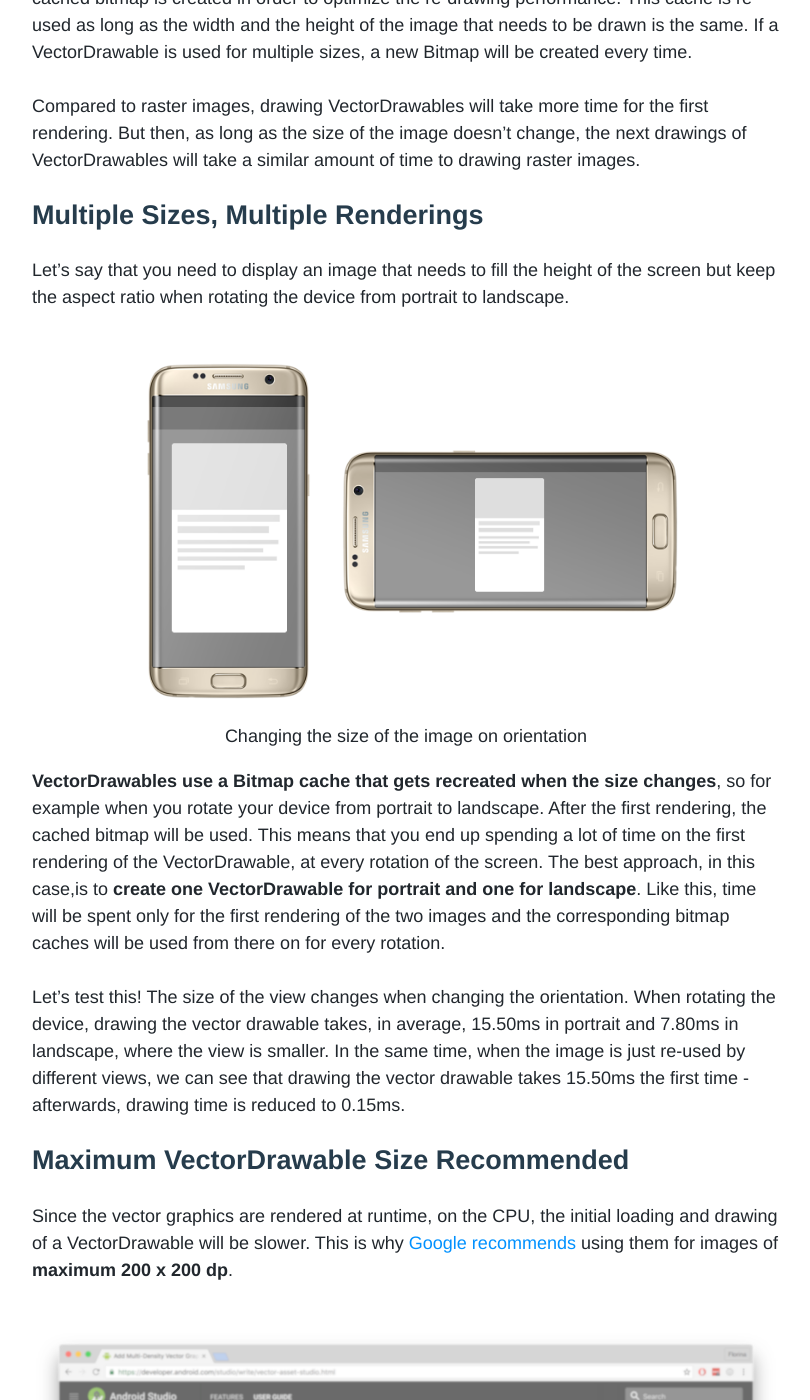
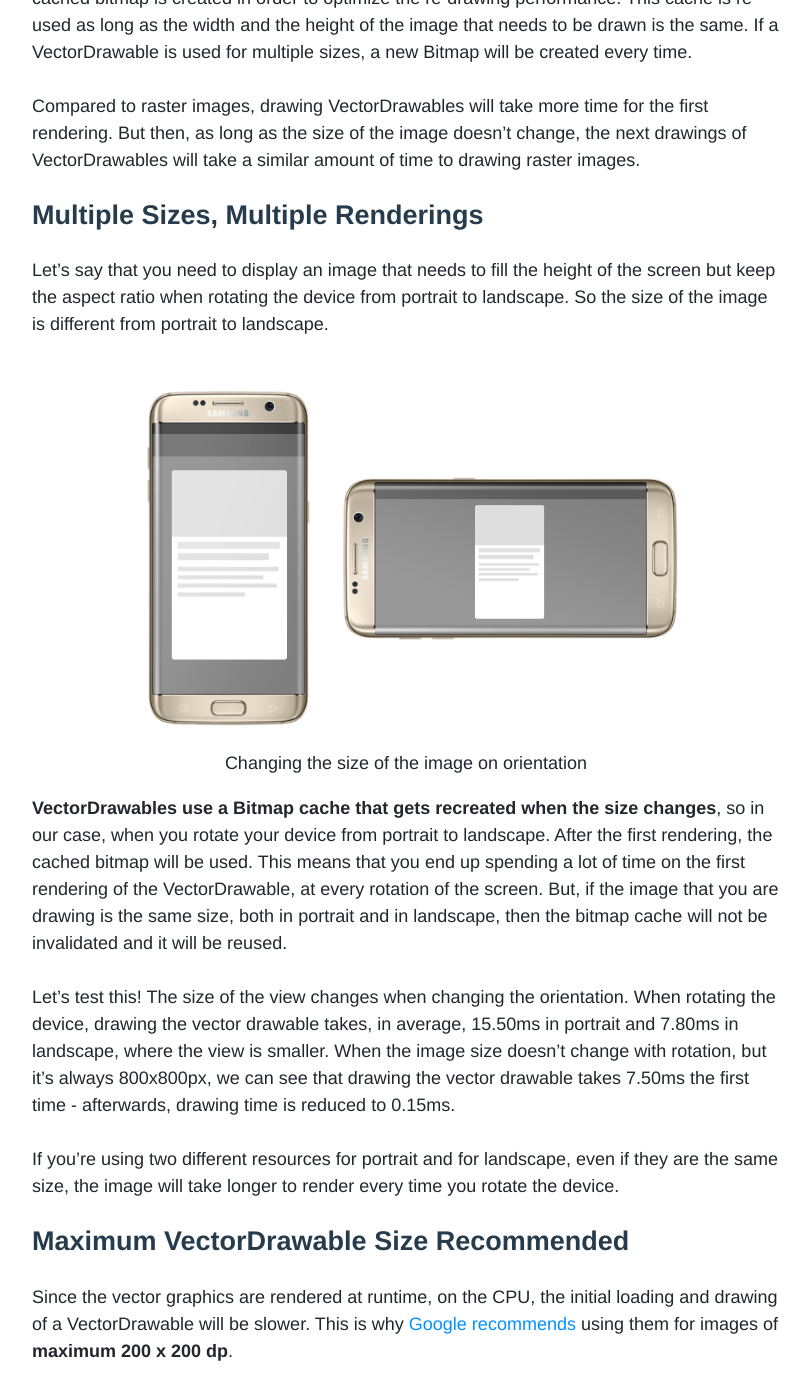
Before and after one commit to upday/upday.github.io, a Jekyll site: the page built from _posts/blog/2016-10-27-vector_drawables_optimisation.md, in a window 1280 px wide and 1400 px high, scrolled down 1445 px. Shown: the whole window, without its empty margins (234-1044 px from the left). Built offline with Jekyll 4.4.1, drawn with Linux system fonts in a browser that asks for light colours; nearby versions of some CDN libraries; some web fonts are replaced; comment, search, counter and statistics services are not loaded; some of the changed text lies outside the part shown.

Commit message:
vector drawables improved

```diff
--- a/_posts/blog/2016-10-27-vector_drawables_optimisation.md
+++ b/_posts/blog/2016-10-27-vector_drawables_optimisation.md
@@ -36,7 +36,7 @@ Compared to raster images, drawing VectorDrawables will take more time for the f
 
 ## Multiple Sizes, Multiple Renderings
 
-Let's say that you need to display an image that needs to fill the height of the screen but keep the aspect ratio when rotating the device from portrait to landscape.
+Let's say that you need to display an image that needs to fill the height of the screen but keep the aspect ratio when rotating the device from portrait to landscape. So the size of the image is different from portrait to landscape.
 
 <center>
 <picture>
@@ -46,11 +46,13 @@ Let's say that you need to display an image that needs to fill the height of the
 </picture>
 </center>
 
-**VectorDrawables use a Bitmap cache that gets recreated when the size changes**, so for example when you rotate your device from portrait to landscape. After the first rendering, the cached bitmap will be used. This means that you end up spending a lot of time on the first rendering of the VectorDrawable, at every rotation of the screen.
-The best approach, in this case,is to **create one VectorDrawable for portrait and one for landscape**. Like this, time will be spent only for the first rendering of the two images and the corresponding bitmap caches will be used from there on for every rotation.
+**VectorDrawables use a Bitmap cache that gets recreated when the size changes**, so in our case, when you rotate your device from portrait to landscape. After the first rendering, the cached bitmap will be used. This means that you end up spending a lot of time on the first rendering of the VectorDrawable, at every rotation of the screen.
+But, if the image that you are drawing is the same size, both in portrait and in landscape, then the bitmap cache will not be invalidated and it will be reused.
 
 Let's test this! The size of the view changes when changing the orientation. When rotating the device, drawing the vector drawable takes, in average, 15.50ms in portrait and 7.80ms in landscape, where the view is smaller.
-In the same time, when the image is just re-used by different views, we can see that drawing the vector drawable takes 15.50ms the first time - afterwards, drawing time is reduced to 0.15ms.
+When the image size doesn't change with rotation, but it's always 800x800px, we can see that drawing the vector drawable takes 7.50ms the first time - afterwards, drawing time is reduced to 0.15ms.
+
+If you're using two different resources for portrait and for landscape, even if they are the same size, the image will take longer to render every time you rotate the device.
 
 ## Maximum VectorDrawable Size Recommended
 
```
Also changed, not shown: other parts of _posts/blog/2016-10-27-vector_drawables_optimisation.md (+1 -1 lines).
